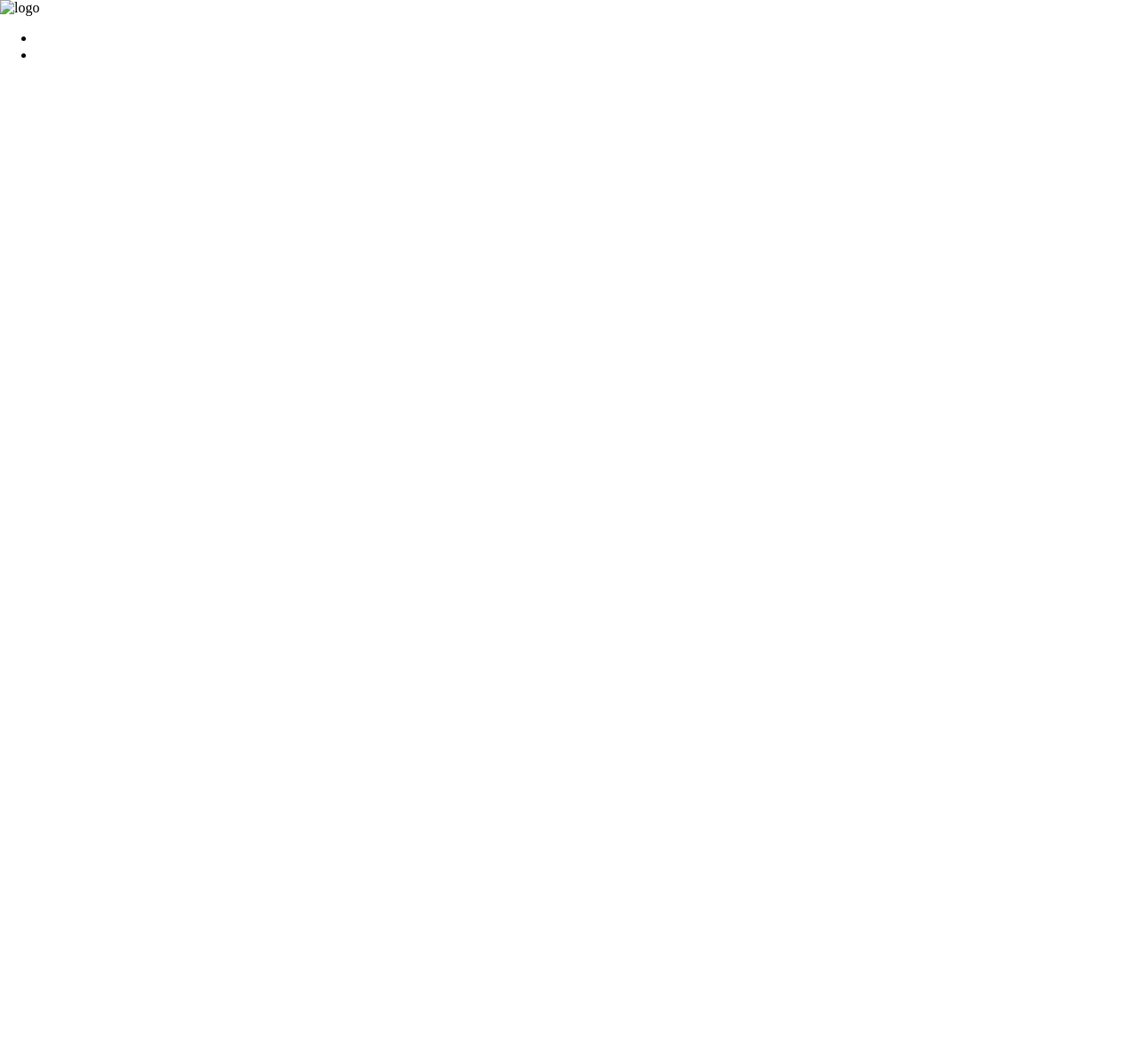
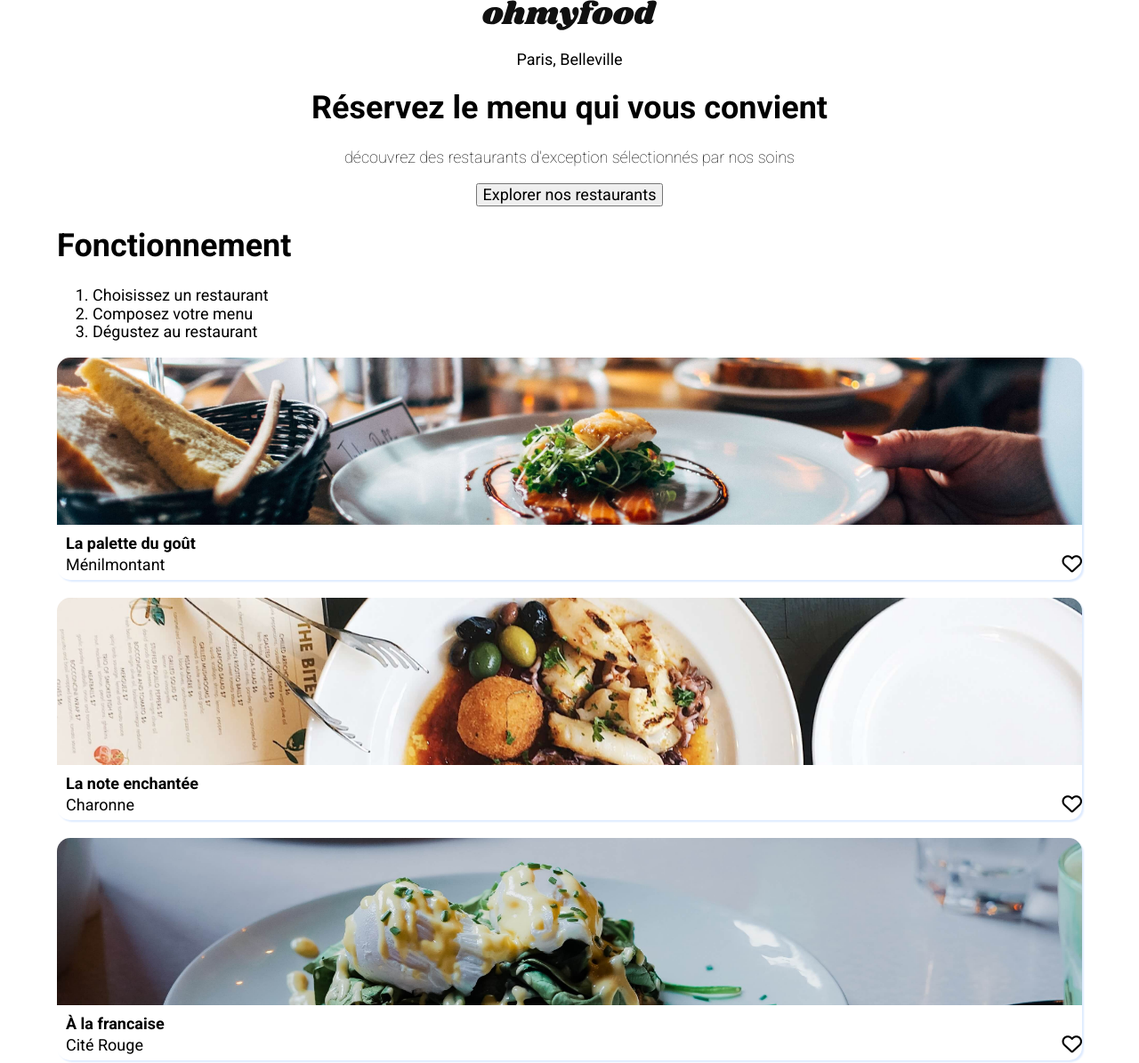
Before and after one commit to sebdina/GautierSebastien_3_31012022, a plain HTML site: page index.html in a window 1280 px wide. Shown: the top 1195 px of the page at 89% size. Before the commit the page ends 800 px from the top, so only its background shows below. Drawn offline with Linux system fonts and the light colour scheme; a web font is replaced by a local one.

Commit message:
structure html page accueil

```diff
--- a/css/styles.css
+++ b/css/styles.css
@@ -0,0 +1,93 @@
+html {
+    box-sizing: border-box;
+    /* box-sizing est appliqué à
+    tous les éléments*/
+    font-family: "Roboto", sans-serif;
+    font-size: 18px;
+  }
+
+  body {
+    /*text-align: center; /*centrer tous
+    les éléments sur le corps de page*/
+
+    /*border: 2px solid red;*/
+  }
+
+  header {
+    text-align: center; /*centrer tous
+    les éléments du header sur le corps de page*/
+
+  }
+
+  #presentation, footer {
+    margin: 0 auto; /*centrer le corps de page*/
+    width: 80%; /* ne prend pas
+    toute la largeur de l'écran*/
+
+    /*border: 2px solid blue;*/
+  }
+
+  #fonctionnement, #restaurants {
+    margin: 0 auto; /*centrer le corps de page*/
+    width: 90%; /* ne prend pas
+    toute la largeur de l'écran*/
+
+  }
+
+  p {
+    font-weight:lighter;
+  }
+
+  a {
+    text-decoration: none;
+    color: #000;
+  }
+
+  #localisation p {
+    font-weight:initial;
+  }
+
+  .cardlink {
+    height: 100%; /*pour que toute la card soit
+    clicable en lien*/
+  }
+
+  .figtitle {
+    font-weight:bolder;
+  }
+
+  figure {
+    margin: 0 auto; /*centrer dans le container*/
+    width: 100%;
+    height: 250px;
+    background-color: #fff;
+    border-radius: 15px;
+    margin-bottom: 20px; /*espace entre chaque card*/
+    box-shadow: 2px 2px 2px #deebff;  /*léger effet ombre derrière la card*/
+
+  }
+
+  figure img {
+    height: 75%;
+    width: 100%; /*image centrée sur la card*/
+    border-top-left-radius: 15px;
+    border-top-right-radius: 15px;
+    object-fit: cover; /*pour que l'image ne se déforme pas*/
+  }
+
+  .figcaption {
+    line-height: 1.3;
+    margin-top: 5px;/* léger décalage du texte
+    vers le bas*/
+    margin-left: 10px; /* léger décalage du texte
+    sur la droite*/
+  }
+
+  .heart-icon{
+    float: right;
+  }
+
+  footer img {
+    width: 30%;
+    margin-bottom: 10px;
+  }
--- a/index.html
+++ b/index.html
@@ -7,7 +7,8 @@
     <!-- permet au site de s'afficher sur la zone du navigateur sans barre horizontale et pleinement à l'écran -->
     <link rel="stylesheet" type="text/css" href="css/normalize.css">
     <link rel="stylesheet" type="text/css" href="css/styles.css">
-   <link href="" rel="stylesheet">
+    <link href="https://fonts.googleapis.com/css2?family=Roboto:wght@100;300;400;700&family=Shrikhand&display=swap"
+        rel="stylesheet">
     <script src="https://kit.fontawesome.com/42366af343.js" crossorigin="anonymous"></script>
     <title></title>
 </head>
@@ -15,32 +16,111 @@
 <body>
 
     <header>
-      <nav>
-         <img src="" alt="logo">
-         <ul>
-            <li><a href="#"></a></li>
-            <li><a href="#"></a></li>
-         </ul>
-      </nav>
+
+        <img src="images/logo/ohmyfood@2x.svg" alt="logo ohmyfood">
+        <div id="localisation">
+            <p>Paris, Belleville</p>
+        </div>
+        <div id="presentation">
+
+            <h1>Réservez le menu qui vous convient</h1>
+            <p>découvrez des restaurants d'exception sélectionnés par nos soins</p>
+            <form>
+                <button id="btn-explorer" formaction="#restaurants">Explorer nos restaurants</button>
+            </form>
+
+
+        </div>
+
     </header>
 
     <main>
 
+        <section id="fonctionnement">
 
-      <section id="">
+            <h1>Fonctionnement</h1>
+            <ol>
+                <li><a href="#choisir">Choisissez un restaurant</a></li>
+                <li><a href="#composer">Composez votre menu</a></li>
+                <li><a href="#deguster">Dégustez au restaurant</a></li>
+            </ol>
+
 
         </section>
 
 
-      <section id="">
+        <section id="restaurants">
 
+            <figure>
+                <a href="#laPalette" class="figlink">
+                    <div class="cardlink">
+                        <img src="images/resto/jay-wennington-N_Y88TWmGwA-unsplash.jpg" alt="La palette du goût">
+                        <div class="figcaption"><span class="figtitle">La palette du goût</span><br>
+                            Ménilmontant
+                            <div class="heart-icon">
+                                <i class="far fa-heart fa-lg"></i>
+                            </div>
+                        </div>
+                    </div>
+                </a>
+            </figure>
+
+            <figure>
+                <a href="#lanote" class="figlink">
+                    <div class="cardlink">
+                        <img src="images/resto/stil-u2Lp8tXIcjw-unsplash.jpg" alt="La note enchantée">
+                        <div class="figcaption"><span class="figtitle">La note enchantée</span><br>
+                            Charonne
+                            <div class="heart-icon">
+                                <i class="far fa-heart fa-lg"></i>
+                            </div>
+                        </div>
+                    </div>
+                </a>
+            </figure>
+
+            <figure>
+                <a href="#lafrancaise" class="figlink">
+                    <div class="cardlink">
+                        <img src="images/resto/toa-heftiba-DQKerTsQwi0-unsplash.jpg" alt="À la francaise">
+                        <div class="figcaption"><span class="figtitle">À la francaise</span><br>
+                            Cité Rouge
+                            <div class="heart-icon">
+                                <i class="far fa-heart fa-lg"></i>
+                            </div>
+                        </div>
+                    </div>
+                </a>
+            </figure>
+
+            <figure>
+                <a href="#ledelice" class="figlink">
+                    <div class="cardlink">
+                        <img src="images/resto/louis-hansel-shotsoflouis-qNBGVyOCY8Q-unsplash.jpg"
+                            alt="Le délice des sens">
+                        <div class="figcaption"><span class="figtitle">Le délice des sens</span><br>
+                            Folie-Méricourt
+                            <div class="heart-icon">
+                                <i class="far fa-heart fa-lg"></i>
+                            </div>
+                        </div>
+                    </div>
+                </a>
+            </figure>
 
         </section>
+
 
     </main>
 
     <footer>
-
+        <img src="images/logo/ohmyfood@2x.svg" alt="logo ohmyfood"><br>
+        <div id="footerlinks">
+            <a href="#proposer">Proposer un restaurant</a><br>
+            <a href="#devenir">Devenir partenaire</a><br>
+            <a href="#mentions">Mentions légales</a><br>
+            <a href="#contact">Contact</a><br>
+        </div>
     </footer>
 
 </body>
```
Also changed, not shown: images/logo/ohmyfood.png (added), images/logo/ohmyfood@2x.svg (added), images/resto/jay-wennington-N_Y88TWmGwA-unsplash.jpg (added), images/resto/louis-hansel-shotsoflouis-qNBGVyOCY8Q-unsplash.jpg (added), images/resto/stil-u2Lp8tXIcjw-unsplash.jpg (added), images/resto/toa-heftiba-DQKerTsQwi0-unsplash.jpg (added). Lines whose indentation alone changed are shown as unchanged.
